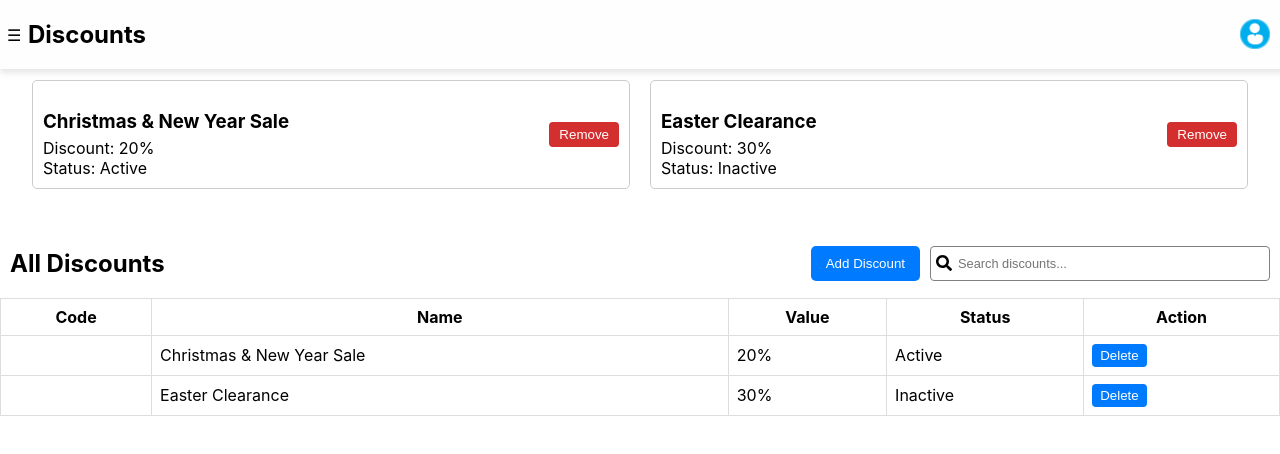
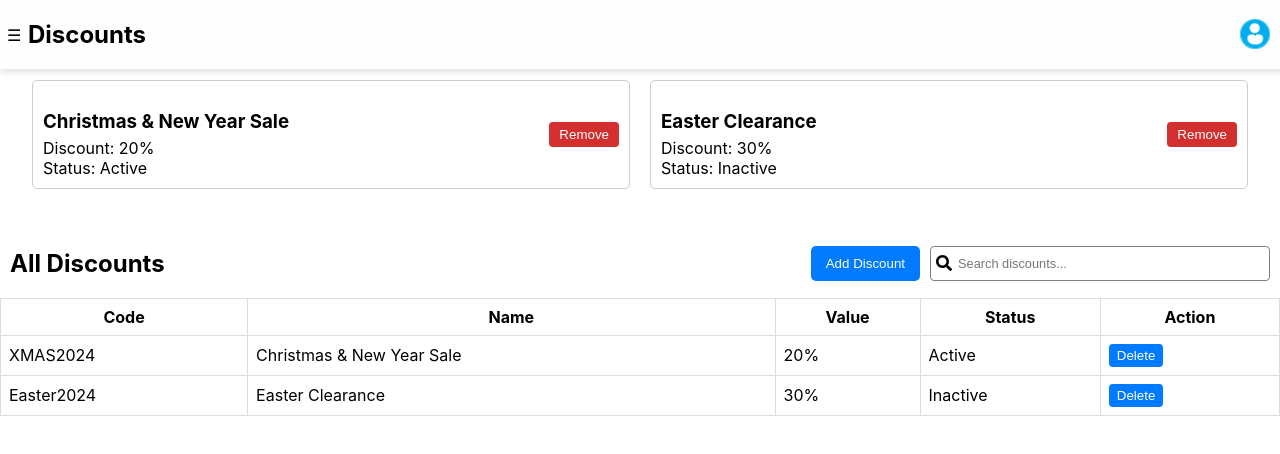
Before and after one commit to Ombito/Admin-dashboard, a React (Create React App) app: page /discounts in a window 1280 px wide. Shown: the top 454 px of the page. Built offline with nearby package versions, Linux system fonts and the light colour scheme; a web font is replaced by a local one; what @react-pdf/renderer would draw is missing.

Commit message:
Fix: discounts

```diff
--- a/src/components/Discounts/discounts.jsx
+++ b/src/components/Discounts/discounts.jsx
@@ -9,12 +9,14 @@ const Discounts = () => {
   const [discounts, setDiscounts] = useState([
     {
       id: 1,
+      code: 'XMAS2024',
       name: 'Christmas & New Year Sale',
       discountPercentage: 20,
       isActive: true
     },
     {
       id: 2,
+      code: 'Easter2024',
       name: 'Easter Clearance',
       discountPercentage: 30,
       isActive: false
--- a/src/components/Signin/signin.css
+++ b/src/components/Signin/signin.css
@@ -27,7 +27,7 @@
   background-color: #0b30d7;
 }
 .brand-logo {
-  width: 30px;
+  width: 25px;
   height: auto;
   margin-right: 0px;
 }
```
